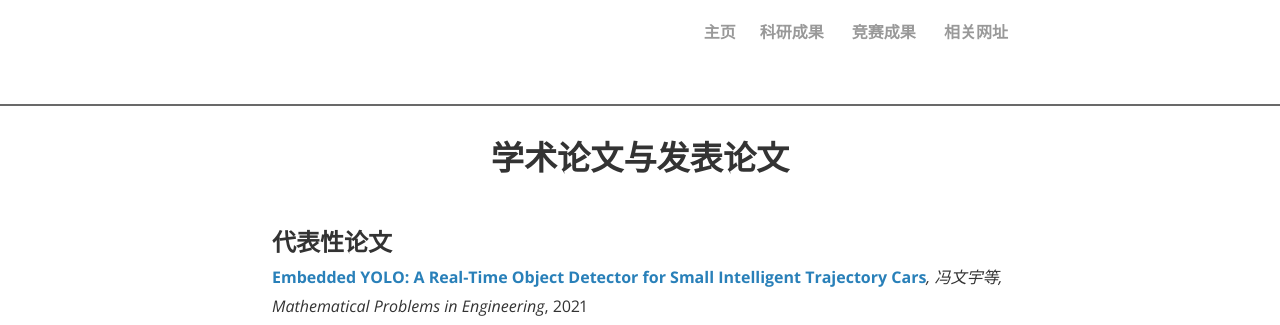
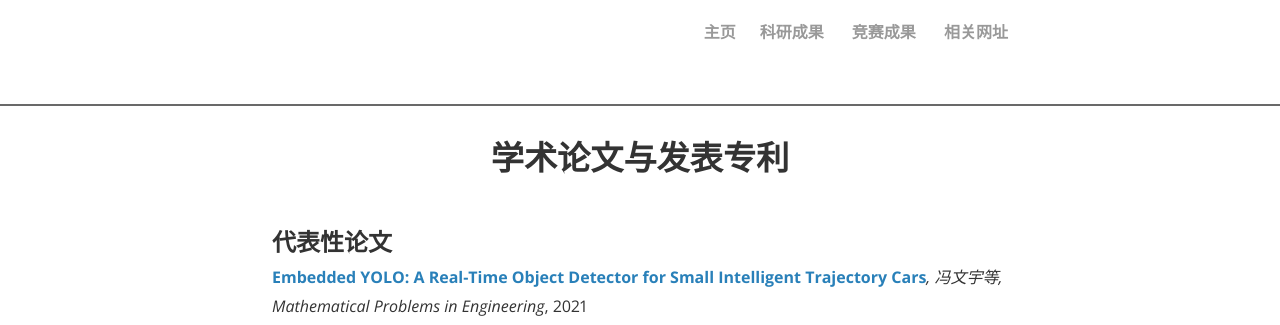
Before and after one commit to ZhangJianLab/ZhangJianLab.github.io, a Jekyll site: the page built from research.html, in a window 1280 px wide. Shown: the top 325 px of the page. Built offline with Jekyll 4.4.1, drawn with Linux system fonts in a browser that asks for light colours; nearby versions of some CDN libraries; comment, search, counter and statistics services are not loaded; a style sheet for code colours, icons or effects is not loaded.

Commit message:
firseds commit

```diff
--- a/research.html
+++ b/research.html
@@ -1,6 +1,6 @@
 ---
 layout: page
-title: 学术论文与发表论文
+title: 学术论文与发表专利
 permalink: /research/
 ---
 
```
